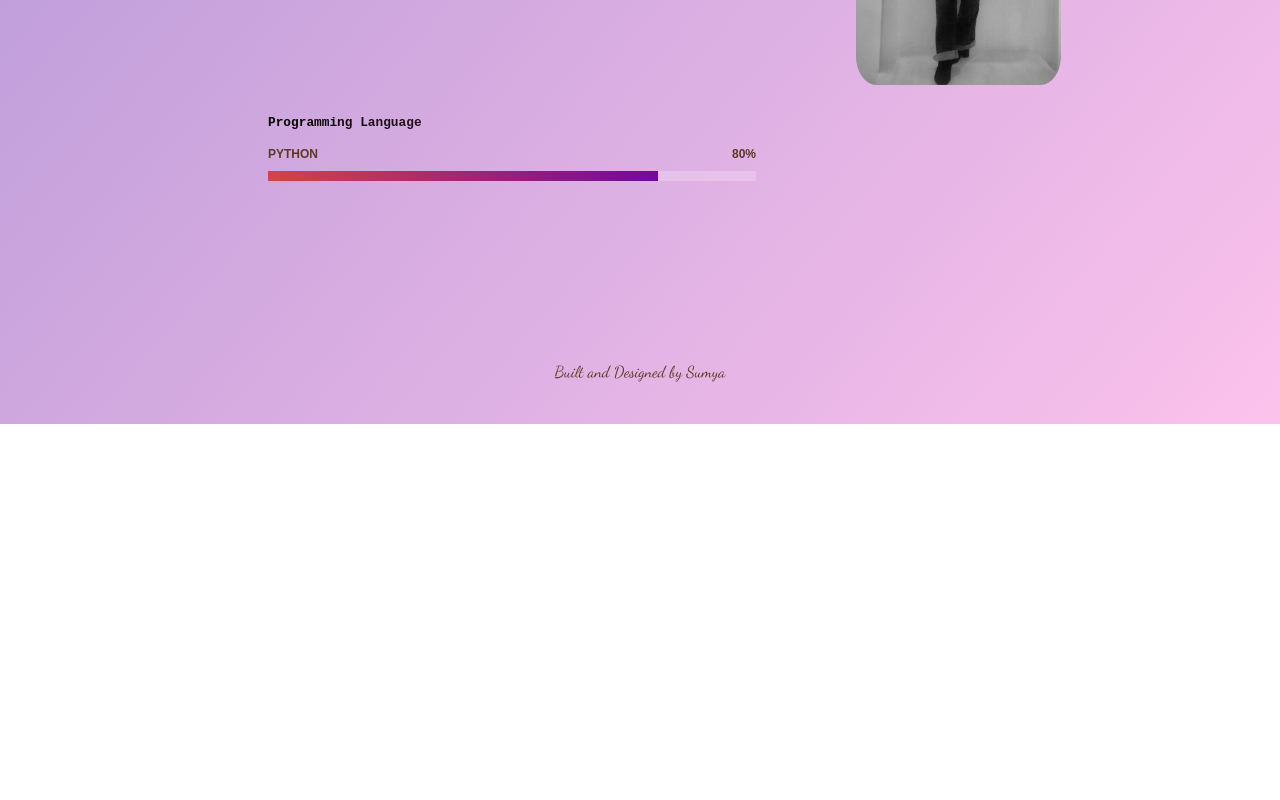
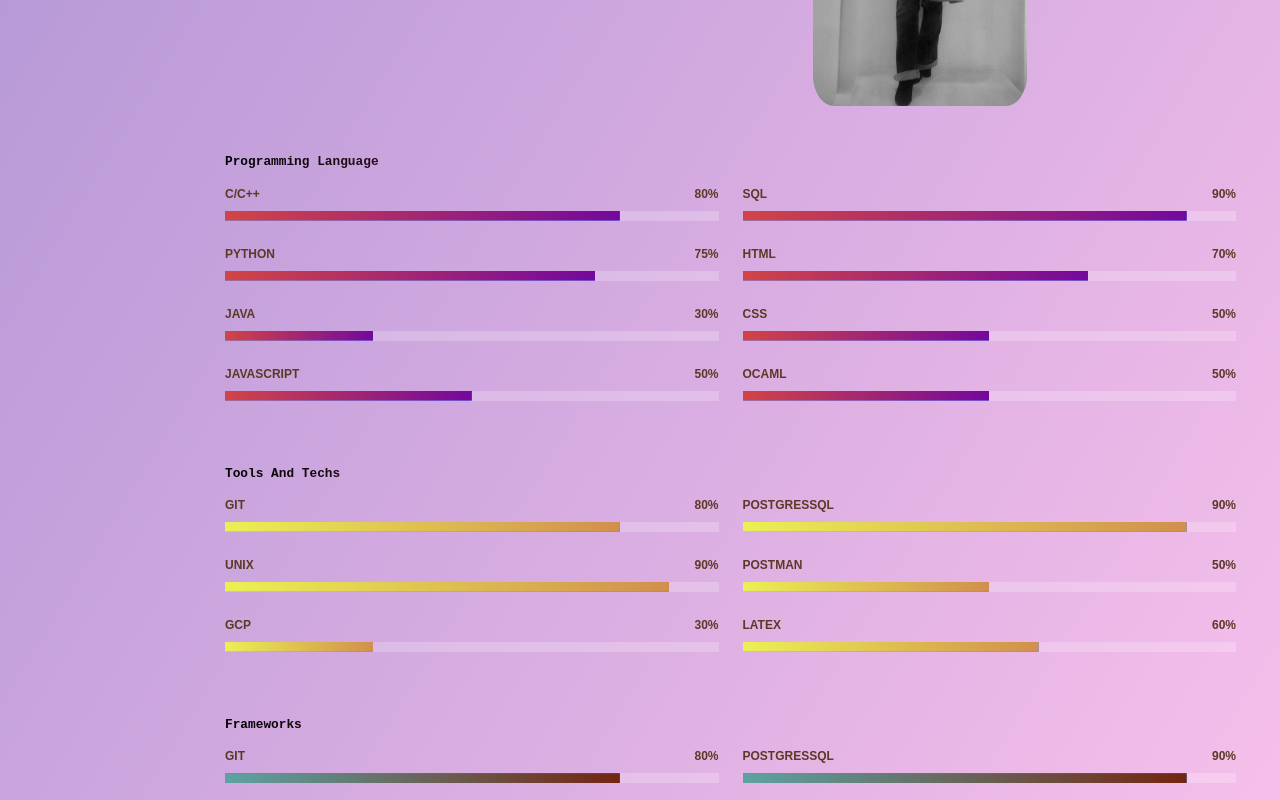
Before and after one commit to hoquesumya/hoquesumya.github.io, a React (Create React App) app: page / in a window 1280 px wide. Shown: the part 1060-1860 px from the top of the page. Before the commit the page ends 1484 px from the top, so only its background shows below. Built offline with nearby package versions, Linux system fonts and the light colour scheme.

Commit message:
new updated partiak web

```diff
--- a/src/App.js
+++ b/src/App.js
@@ -1,16 +1,12 @@
 import './App.css';
 import {Components} from './components/Components'
-import NavBar from './components/navbar'
-import {Footer} from './components/Footer'
 import 'bootstrap/dist/css/bootstrap.min.css';
 //import { Routes, Route}  from 'react-router-dom'
 
 function App() {
   return (
- <div className="App">
-     <NavBar />
-
-<Components/ >
+ <div className="App container-fluid">
+    <Components/ >
   </div>
 
   );
--- a/src/components/About.js
+++ b/src/components/About.js
@@ -1,14 +1,29 @@
 import React from 'react'
 import '../styles/About.css'
-import {Container,ProgressBar } from 'react-bootstrap'
+import {Container } from 'react-bootstrap'
+import { Skill } from './SkillComponent'
+
+import Sparkle from 'react-sparkle'
 
 export const About = (props) => {
 
-const tech_list = ["C/C++","Python","Java","React.js","Html & CSS"];
+const tech_list_percent = ["80","75","30","50","90","70","50", "50"];
+const tech_list = ["C/C++","Python","Java","Javascript","SQL","Html","CSS", "OCAML"];
+const frames_list=["Flask", 'React', "Bootstrap"]
+const tool_and_Techs=["Git", "Unix", "GCP", "PostGresSQL", "Postman", "Latex"]
+const tool_and_Techs_parcent =["80","90","30","90","50","60"]
+const types_of_skills = ["Programming Language","Tools And Techs","Frameworks"]
+
+let className = "about pt-2"
+
+if (props.activeState==="About") {
+   className = "about_temp"
+
+}
 
   return(
 
-    <div className = "about" id = "about-section">
+    <div className = {className} id = "about-section">
 
             <h1>About Me </h1>
 
@@ -18,8 +33,6 @@ const tech_list = ["C/C++","Python","Java","React.js","Html & CSS"];
                 <p> I am currently a third-year Computer Science student at Columbia University. I graduted from City University of New York with A.S in Computer Science.<br/> Besides of studying, I love to read books and explore new placesand cook new foods in my free times. I am also fond of working out, lifting weights. </p>
                     <p> Here is a few technologies I have been working with: </p>
 
-
-
              </div>
 
              <div id = "my_image" >
@@ -28,47 +41,34 @@ const tech_list = ["C/C++","Python","Java","React.js","Html & CSS"];
 
         </div>
 
-        <Container className='skills'>
+        {types_of_skills.map((skill,index) => (<Container className='skills pt-5 pe-5'>
+
                         <div className='section-title'>
                            <h2 style= {{
                               fontSize: '80%',
                               fontWeight: 'bold',
                               background: 'linear-gradient(90deg, #000000, #FF69B4)',
                               WebkitBackgroundClip: 'text', color: 'transparent' }}>
-                           Programming Language
+                              {skill}
 
                            </h2>
 
                         </div>
-                        <div className='row skills-content'>
-                              <div className='col-lg-6'>
-                              <div className="progress">
-                                 <span className='skill'>
-                                    Python
-                                    <i className='val'>80%</i>
-                                 </span>
-                                 <div className='progress-bar-wrap'>
-                                 <div
-                                    className="progress-bar"
-                                    role="progressbar"
-                                    style={{ width: '80%' }}
-                                    aria-valuenow={80}
-                                    aria-valuemin={0}
-                                    aria-valuemax={100}
-                                 ></div>
 
-                                 </div>
-                                 </div>
+                        {skill === "Programming Language" && (
+                           <Skill ind = {index} list_percent={tech_list_percent} list={tech_list}></Skill>
+                        )}
 
+                        {skill === "Tools And Techs" && (
+                           <Skill ind = {index} list_percent={tool_and_Techs_parcent} list={tool_and_Techs}></Skill>
+                        )}
 
+                        {skill === "Frameworks" && (
+                           <Skill ind = {index} list_percent={tool_and_Techs_parcent} list={tool_and_Techs}></Skill>
+                        )}
 
-
-
-                              </div>
-
-
-                        </div>
                      </Container>
+         ))}
 
 
       </div>
@@ -76,12 +76,4 @@ const tech_list = ["C/C++","Python","Java","React.js","Html & CSS"];
 
 
 
-
-
-
-  )
-
-
-
-
-}
+  )}
--- a/src/components/Body.js
+++ b/src/components/Body.js
@@ -1,16 +1,40 @@
-import React from 'react'
+import {React,useState} from 'react'
 import {Introduction} from './Intro'
 import '../styles/Body.css'
 import {About} from './About'
 
 import Sparkle from 'react-sparkle'
-export const BodyElement = () => {
+export const BodyElement = ({activeSection}) => {
+  //const [activeSection, setActiveSection] = useState("Home")
+
 
  return(
-  <div className = "main">
+  <div className = "main container-fluid d-flex flex-column pe-2">
 
+    {activeSection ==="Home" && (
+      <>
       <Introduction />
 
+      <Sparkle
+        color={'#DA70D6'}
+        count={1000}
+        minSize={2}
+        maxSize={5}
+        overflowPx={1}
+        fadeOutSpeed={100}
+        newSparkleOnFadeOut={true}
+        flicker={true}
+        flickerSpeed={'normal'}
+      />
+
+
+
+      <About image = "sumya/assests/Sumya.jpeg" activeState={activeSection}/>
+      </>
+    )}
+
+{activeSection ==="About" && (
+      <>
 
       <Sparkle
       color={'#FFF'}
@@ -25,10 +49,14 @@ export const BodyElement = () => {
       top={-20}
       />
 
+      <About image = "sumya/assests/Sumya.jpeg" activeState={activeSection}/>
+      </>
+    )}
+
+    </div>
 
 
-    <About image = "./assests/Sumya.jpeg" />
-    </div>
+
 
  );
 
--- a/src/components/Components.js
+++ b/src/components/Components.js
@@ -1,24 +1,28 @@
-import React, {useState, useEffect,useRef} from 'react'
+import React, {useState} from 'react'
 //import NavBar from './navbar'
 import SideBar from './sidebar'
 //import {Introduction} from './Intro'
 import {BodyElement} from './Body'
 import {Footer} from './Footer'
 import Sparkle from 'react-sparkle'
+import NavBar from './navbar'
 
 
 /*to view image from local host we need to use ./sumya/assests/Octocat.png because we created a directory named sumya while publishing the website to Github*/
 export const Components = () =>{
+
+  const [activeSection, setActiveSection] = useState("Home")
 
    const imgSrc = ["./assests/Octocat.png" , "./assests/linkdln.png"];
    const url = ["https://github.com/hoquesumya", "https://www.linkedin.com/in/sumyahoque/"];
 
   return (
 
-  <div className = "components">
+  <div className = "components container-fluid">
 
-
-
+    <NavBar setActiveState ={setActiveSection}/>
+    <SideBar imgSrc = {imgSrc} url = {url}/>
+    <div className='row'>
     <Sparkle
         color={'#FFF'}
         count={100}
@@ -31,9 +35,9 @@ export const Components = () =>{
         flickerSpeed={'normal'}
         top={-20}
         />
+      <BodyElement activeSection = {activeSection}/>
+  </div>
 
-  <SideBar imgSrc = {imgSrc} url = {url}/>
-  <BodyElement />
   <Footer />
   </div>
 
--- a/src/components/Intro.js
+++ b/src/components/Intro.js
@@ -2,6 +2,7 @@ import React from 'react'
 import { useState } from 'react';
 import '../styles/Intro.css'
 import Typewriter from 'typewriter-effect'
+import Sparkle from 'react-sparkle'
 export const Introduction = () =>{
    const [nameTyped, setNameTyped] = useState(false);
    const [introTyped, setIntroTyped] = useState(false);
@@ -32,6 +33,19 @@ export const Introduction = () =>{
             />
             {rose && (<div id = "rose">
                <img id="roseT" src='sumya/assests/roseT.png'></img>
+
+         <Sparkle
+    color={'#ebf054'}
+    count={500}
+    minSize={2}
+    maxSize={5}
+    overflowPx={50}
+    fadeOutSpeed={50}
+    newSparkleOnFadeOut={true}
+    flicker={true}
+    flickerSpeed={'normal'}
+    />
+
 
             </div>)}
          </div>
--- /dev/null
+++ b/src/components/SkillComponent.js
@@ -0,0 +1,61 @@
+import React from "react";
+
+export const Skill = ({ind, list_percent, list }) => {
+  const midpoint = Math.ceil(list.length / 2);
+
+  return (
+    <div className='row skills-content'>
+      <div className='col-lg-6'>
+        {list.map((sk, index) => {
+          if (index < midpoint) {
+            return (
+              <div className="progress" key={index}>
+                <span className='skill'>
+                  {sk}
+                  <i className='val'>{list_percent[index]}%</i>
+                </span>
+                <div className='progress-bar-wrap'>
+                  <div
+                   className={`progress-bar progress-${ind}`}
+                    role="progressbar"
+                    style={{ width: `${list_percent[index]}%` }}
+                    aria-valuenow={list_percent[index]}
+                    aria-valuemin={0}
+                    aria-valuemax={100}
+                  ></div>
+                </div>
+              </div>
+            );
+          }
+          return null;
+        })}
+      </div>
+
+      <div className='col-lg-6'>
+        {list.map((sk, index) => {
+          if (index >= midpoint) {
+            return (
+              <div className="progress" key={index}>
+                <span className='skill'>
+                  {sk}
+                  <i className='val'>{list_percent[index]}%</i>
+                </span>
+                <div className='progress-bar-wrap'>
+                  <div
+                    className={`progress-bar progress-${ind}`}
+                    role="progressbar"
+                    style={{ width: `${list_percent[index]}%` }}
+                    aria-valuenow={list_percent[index]}
+                    aria-valuemin={0}
+                    aria-valuemax={100}
+                  ></div>
+                </div>
+              </div>
+            );
+          }
+          return null;
+        })}
+      </div>
+    </div>
+  );
+};
--- a/src/components/sidebar.js
+++ b/src/components/sidebar.js
@@ -18,11 +18,11 @@ const toolTipName = {
     <div className = "side-bar">
 
 <Sparkle
-    color={'#FFF'}
+    color={'#fff'}
     count={1000}
-    minSize={0.5}
-    maxSize={1}
-    overflowPx={1}
+    minSize={1}
+    maxSize={3}
+    overflowPx={50}
     fadeOutSpeed={50}
     newSparkleOnFadeOut={true}
     flicker={true}
--- a/src/styles/About.css
+++ b/src/styles/About.css
@@ -6,14 +6,21 @@
 
 
 }
+.container {
+  margin: 0 !important;
+}
 
 .about {
 
-  padding-left:20%;
+  padding-left:15%;
   min-height:70vh;
   line-height:80%;
-
-
+}
+.about_temp{
+  padding-left:15%;
+  min-height:70vh;
+  line-height:80%;
+  padding-top: 5rem;
 }
 
 h1{
@@ -114,9 +121,7 @@ border-radius:10%;
      }
 
 }
-.skills{
-  padding: 30px;
-}
+
 .section-title h3::after{
   content: "";
   width: 120px;
@@ -132,7 +137,7 @@ border-radius:10%;
   background: rgb(255 255 255 / 21%);
 }
 .skill{
-  padding: 10px 0;
+    padding: 10px 0;
     margin: 0;
     text-transform: uppercase;
     display: block;
@@ -148,8 +153,18 @@ border-radius:10%;
 .skills .progress-bar {
   width: 1px;
   height: 10px;
+  animation: reveal 3s forwards;
+}
+.progress-0{
   background: linear-gradient(270deg, #73089d, #d24446);
-  animation: reveal 3s forwards;
+}
+
+.progress-1{
+  background: linear-gradient(90deg, #ebf054, #d18f4d);
+}
+
+.progress-2{
+  background: linear-gradient(270deg, #732511, #5da3a4);
 }
 .skills .progress {
   height: 60px;
--- a/src/styles/Body.css
+++ b/src/styles/Body.css
@@ -1,9 +1,12 @@
-
+:root {
+  --spacer: 1rem; /* Define your base spacing unit */
+}
 .main{
     min-width:100vw;
    overflow-x:hidden;
    overflow-y:hidden;
+  /* padding-left:9rem !important;
+   padding-right:2rem !important*/
   /* background-color:;*/
 
-
 }
--- a/src/styles/Intro.css
+++ b/src/styles/Intro.css
@@ -16,7 +16,7 @@ h3 {
   display:flex;
   flex-direction:column;
   align-items:flex-start;
-  padding-left:20%;
+  padding-left:15%;
   padding-top:12rem;
   min-height:100vh;
   font-family: 'Dancing Script', cursive;
--- a/src/styles/navbar.css
+++ b/src/styles/navbar.css
@@ -89,9 +89,9 @@
 }
 #Show_list{
 
-position:fixed;
-left:0px;
-top:46px;
+position:relative;
+left:60px;
+top:60px;
 right:0px;
 z-index:300;
 
@@ -113,9 +113,11 @@ justify-content:space-between;
 /* display:block;*/
  width:100%;
  padding:20px;
- background-color:#4C495D;
+ background-color:transparent;
  display:flex;
- justify-content:center;;
+ justify-content:center;
+ border-radius: 20px;
+ border-top: black;
 
 
 }
```
Also changed, not shown: src/components/navbar.js (+10 -13 lines). Lines whose indentation alone changed are shown as unchanged.
